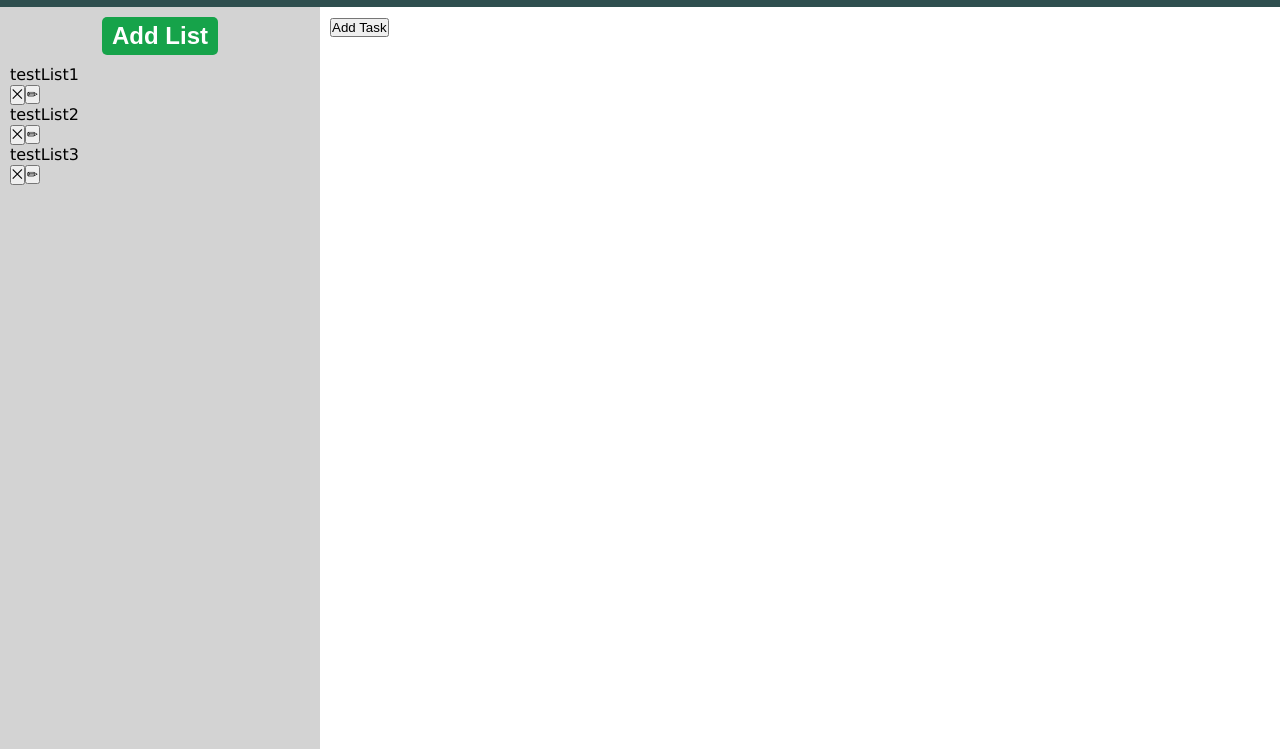
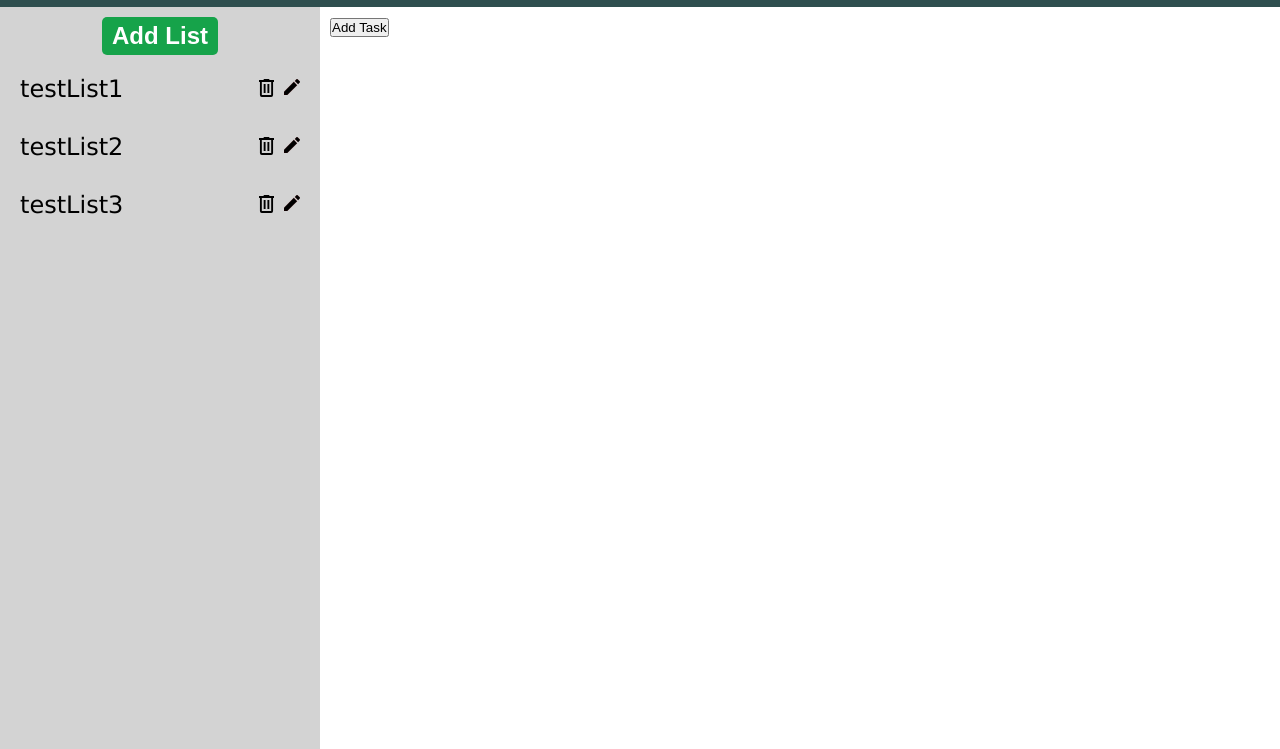
Before and after one commit to VMadhuranga/todo-list, a website built with webpack: page dist/index.html in a window 1280 px wide. Shown: the part 51-800 px from the top of the page. Built offline with Linux system fonts and the light colour scheme.

Commit message:
Add styling to list container
Update style.css
- Add styling to the list container and add list item container

Create new directory for resources

Update list-content.js
- Remove text content from delete and edit list item buttons and add
  background image

Update webpack.js
- Add module.rule to use image file inside javascript

```diff
--- a/src/list-content.js
+++ b/src/list-content.js
@@ -22,13 +22,11 @@ export function ListContent(todoList) {
         const listItemContainer = document.createElement("div");
 
         listItem.textContent = item;
-        deleteListItemButton.textContent = "\u2A09";
-        editListItemButton.textContent = "\u270F";
         editListItemSubmitButton.textContent = "Submit";
 
         listItem.classList.add("list-item");
         deleteListItemButton.classList.add("delete-list-item-button");
-        editListItemButton.classList.add("edit-list-item-container");
+        editListItemButton.classList.add("edit-list-item-button");
         editListItemModal.classList.add("edit-list-modal");
         editListItemForm.classList.add("edit-list-form");
         editListItemInput.classList.add("edit-list-input");
--- a/src/style.css
+++ b/src/style.css
@@ -87,6 +87,43 @@ body {
     background-color: #ef4444;
 }
 
+.list-container {
+    display: flex;
+    flex-direction: column;
+    gap: 10px;
+}
+
+.list-item-container {
+    font-size: 1.5rem;
+    padding: 10px;
+    border-radius: 5px;
+    display: flex;
+    gap: 10px;
+    align-items: center;
+
+    & .list-item {
+        width: 100%;
+    }
+
+    & button {
+        width: 1.2rem;
+        height: 1.2rem;
+        border: none;
+    }
+
+    & .delete-list-item-button {
+        background: url("./resources/delete-icon.svg") no-repeat;
+    }
+
+    & .edit-list-item-button {
+        background: url("./resources/edit-icon.svg") no-repeat;
+    }
+
+    &:hover {
+        background-color: rgba(0, 0, 0, 0.2);
+    }
+}
+
 .task-content {
     padding: 10px;
 }
--- a/webpack.config.js
+++ b/webpack.config.js
@@ -13,6 +13,10 @@ module.exports = {
                 test: /\.css$/i,
                 use: ['style-loader', 'css-loader'],
             },
+            {
+                test: /\.(png|svg|jpg|jpeg|gif)$/i,
+                type: 'asset/resource',
+            },
         ],
     },
 };
```
Also changed, not shown: dist/a0cac0a4ca0232a86a5b.svg (added), dist/ec6f6c24e90698c49d67.svg (added), dist/main.js, src/resources/delete-icon.svg (added), src/resources/edit-icon.svg (added).
